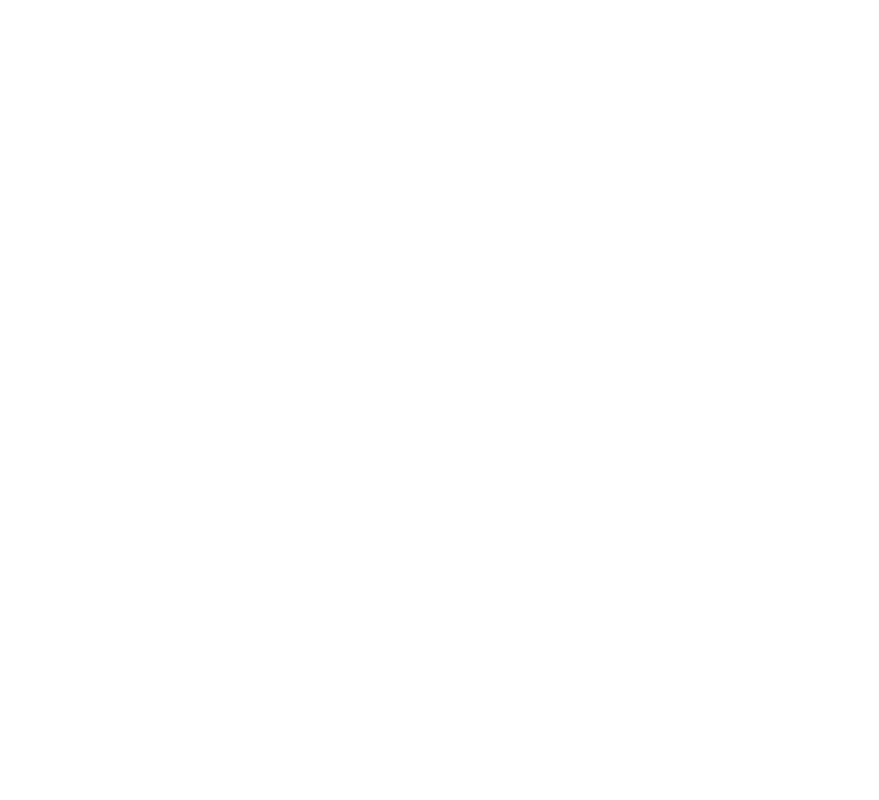
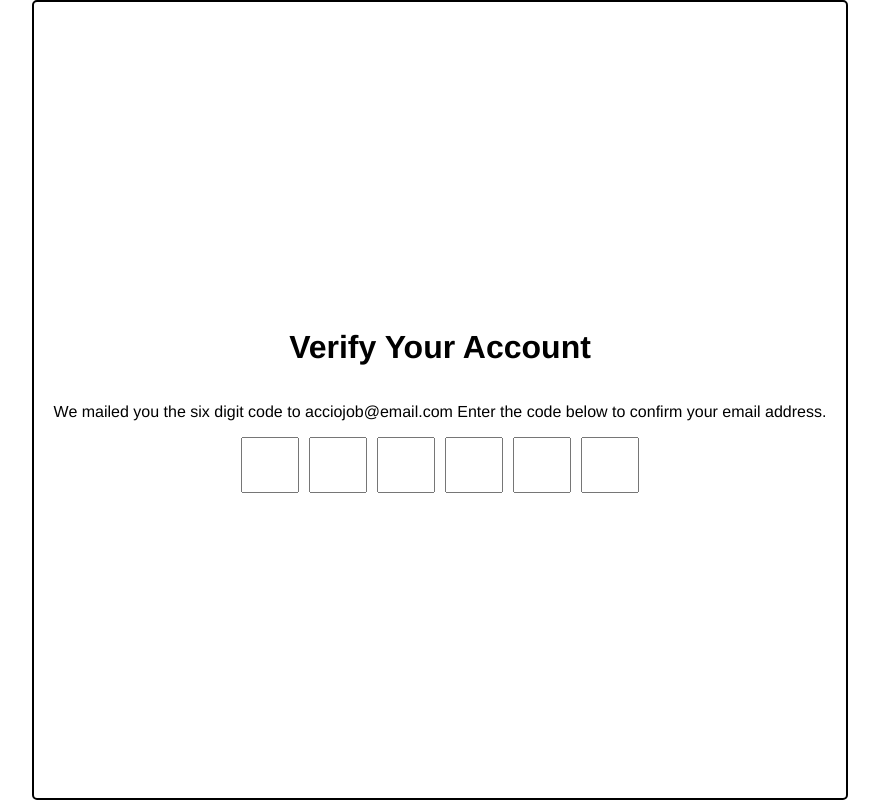
Before and after one commit to acciojob/OTP-ChaurasiaJayant, a website: page main.html in a window 1280 px wide. Shown: the whole page, without its empty margins (200-1079 px from the left). Drawn offline with Linux system fonts and the light colour scheme.

Commit message:
created a submission

```diff
--- a/main.html
+++ b/main.html
@@ -7,6 +7,21 @@
 </head>
 
 <body>
+
+	<div class = 'card'>
+		<h1 id = "verfication_heading">Verify Your Account</h1>
+		<p id = "verification_subtext">We mailed you the six digit code to acciojob@email.com Enter the code below to confirm your email address. </p>
+		<div class = 'code-container'>
+			<input type = "text" class = 'code' maxlength = '1'>
+			<input type = "text" class = 'code'  maxlength = '1'>
+			<input type = "text" class = 'code'maxlength = '1'>
+			<input type = "text" class = 'code' maxlength = '1'>
+			<input type = "text" class = 'code' maxlength = '1'>
+			<input type = "text" class = 'code' maxlength = '1'>
+		</div>
+	</div>
+
+
 	<!-- the entire body must be written by student -->
     <script type="text/javascript" src="./script.js">
 </script>
--- a/script.js
+++ b/script.js
@@ -1 +1,15 @@
 //your JS code here. If required.
+const inputs = document.querySelectorAll('.code')
+
+inputs.forEach((input,i)=>{
+	input.addEventListener("keyup",(e)=>{
+		if(e.key >='0' && e.key<='9'){
+			inputs[i+1].focus();
+		}else if(e.key =='Backspace'){
+			input.value = ""
+			inputs[i-1].focus();
+		}else{
+			e.preventDefault();
+		}
+	})
+})
--- a/styles.css
+++ b/styles.css
@@ -1 +1,38 @@
 /*  your css code here. If applicable */
+body{
+	display:flex;
+	justify-content:center;
+	margin:0;
+	height:100vh;
+	font-family:'Helvetica'
+
+}
+p{
+	text-align:center;
+}
+
+.card{
+	padding:20px;
+	display:flex;
+	flex-direction:column;
+	align-items:center;
+	justify-content:center;
+	border:2px solid black;
+	border-radius:5px;
+}
+.code-container{
+	display:flex;
+	gap:10px;
+	justify-content:center;
+}
+
+.code{
+	width:50px;
+	height:50px;
+	font-size:2rem;
+	text-align:center
+}
+
+.code:focus{
+	border:1px solid skyblue;
+}
```
